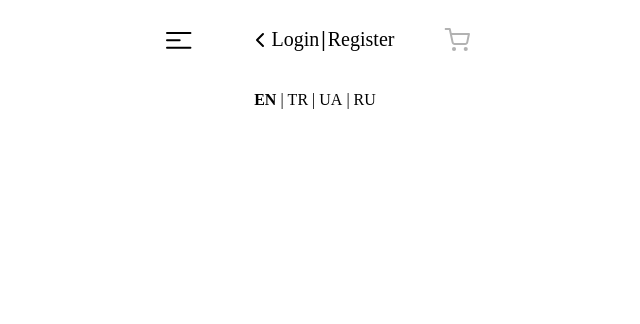
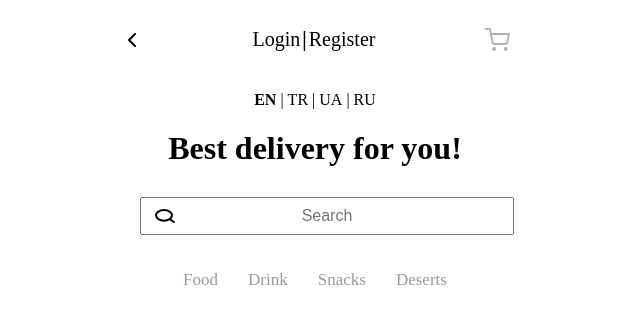
Before and after one commit to PashaL88/react-training, a React (Create React App) app: page / in a window 1280 px wide. Shown: the top 324 px of the page, without its empty margins (325-965 px from the left). Built offline with nearby package versions, Linux system fonts and the light colour scheme.

Commit message:
useLocation added

```diff
--- a/src/modules/Routes.jsx
+++ b/src/modules/Routes.jsx
@@ -12,6 +12,7 @@ const myRoutes = () => {
       <Route path="/login" element={<LoginPage />} />
       <Route path="/register" element={<RegisterPage />} />
       <Route path="/cart" element={<CartPage />} />
+      <Route path="*" element={<HomePage />} />
     </Routes>
   );
 };
--- a/src/modules/client/AuthMenu/AuthMenu.module.css
+++ b/src/modules/client/AuthMenu/AuthMenu.module.css
@@ -4,6 +4,9 @@
     font-size: 20px;
     color: black;
 }
+
+
+
 
 .authLinkActive {
     composes: navlink;
--- a/src/modules/client/Cart/CartList/CartListItem/CartListItem.jsx
+++ b/src/modules/client/Cart/CartList/CartListItem/CartListItem.jsx
@@ -9,7 +9,6 @@ const CartListItem = ({
   clickDecrementBtn,
   deleteItem,
 }) => {
-  console.log(`render ${name}`);
   return (
     <li className={s.item}>
       <span className={s.description}>{name},</span>
--- a/src/modules/client/Header/Header.jsx
+++ b/src/modules/client/Header/Header.jsx
@@ -1,5 +1,6 @@
 import { NavLink } from "react-router-dom";
 import { useState } from "react";
+import { useLocation } from "react-router-dom";
 // import { langContext } from "../../../langContext";
 import AuthMenu from "../AuthMenu/";
 import LanguageSwitcher from "./LanguageSwitcher/LanguageSwitcher";
@@ -14,6 +15,8 @@ const Header = () => {
   // const { lang } = useContext(langContext);
   const [isModalOpen, setIsModalOpen] = useState(false);
 
+  const location = useLocation();
+
   const showModal = () => {
     setIsModalOpen(true);
   };
@@ -25,12 +28,17 @@ const Header = () => {
   return (
     <>
       <nav className={styles.nav}>
+        {location.pathname === "/react-training" && (
           <button className={styles.button} onClick={showModal}>
             <img src={Vector} alt="Modal" />
           </button>
+        )}
+        {location.pathname !== "/react-training" && (
           <NavLink to="/react-training" className={styles.chevron}>
             <img src={chevron} alt="chevron" />
           </NavLink>
+        )}
+
         <AuthMenu />
         <NavLink to="/cart" className={styles.cart}>
           <img src={cart} alt="cart" />
--- a/src/modules/client/Header/Header.module.css
+++ b/src/modules/client/Header/Header.module.css
@@ -7,7 +7,7 @@
 
 .button {
     position: relative;
-    margin-right: 50px;
+    margin-right: auto;
     border: transparent;
     background-color: transparent;
     cursor: pointer;
@@ -16,7 +16,7 @@
 .cart {
     display: block;
     text-decoration: none;
-    margin-left: 50px;
+    margin-left: auto;
 }
 
 .list {
@@ -30,3 +30,7 @@
 .description {
     color: white;
 }
+
+.chevron {
+    margin-right: auto;
+}
--- a/src/modules/pages/CartPage/CartPage.jsx
+++ b/src/modules/pages/CartPage/CartPage.jsx
@@ -1,10 +1,14 @@
 import s from "./cartPage.module.css";
 import Container from "../../../shared/components/Container";
 import Cart from "../../client/Cart";
+import locale from "./locale.json";
+import { useContext } from "react";
+import { langContext } from "../../../langContext";
 const CartPage = () => {
+  const { lang } = useContext(langContext);
   return (
     <Container>
-      <h2 className={s.title}>Cart</h2>
+      <h2 className={s.title}>{locale.cart[lang]}</h2>
       <Cart />
     </Container>
   );
--- /dev/null
+++ b/src/modules/pages/CartPage/locale.json
@@ -0,0 +1,8 @@
+{
+    "cart": {
+        "en": "Cart",
+        "tr": "Sepet",
+        "ua": "Кошик",
+        "ru": "Корзина"
+    }
+}
--- a/src/modules/pages/Homepage/HomePage.jsx
+++ b/src/modules/pages/Homepage/HomePage.jsx
@@ -7,6 +7,7 @@ import locale from "./locale.json";
 
 const HomePage = () => {
   const { lang } = useContext(langContext);
+
   return (
     <div className={styles.homepage}>
       <Container>
```
Lines whose indentation alone changed are shown as unchanged.
